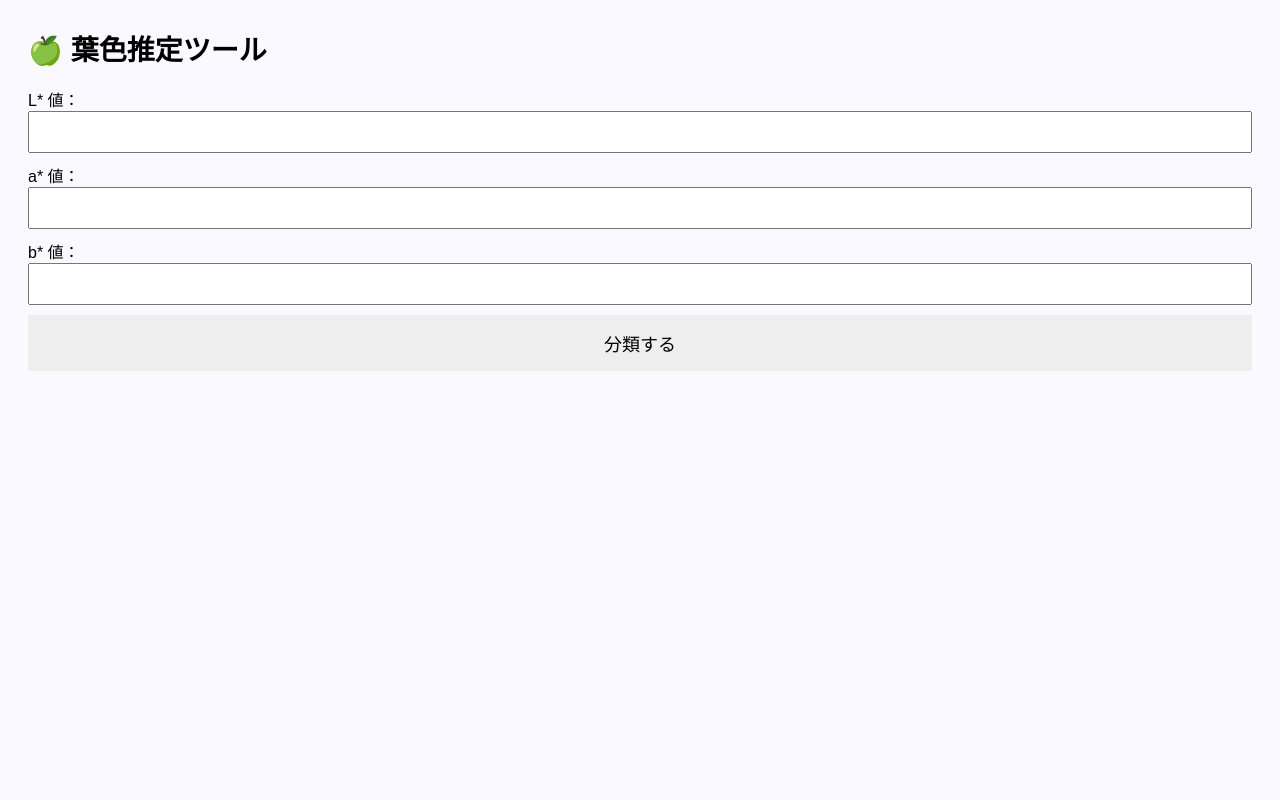
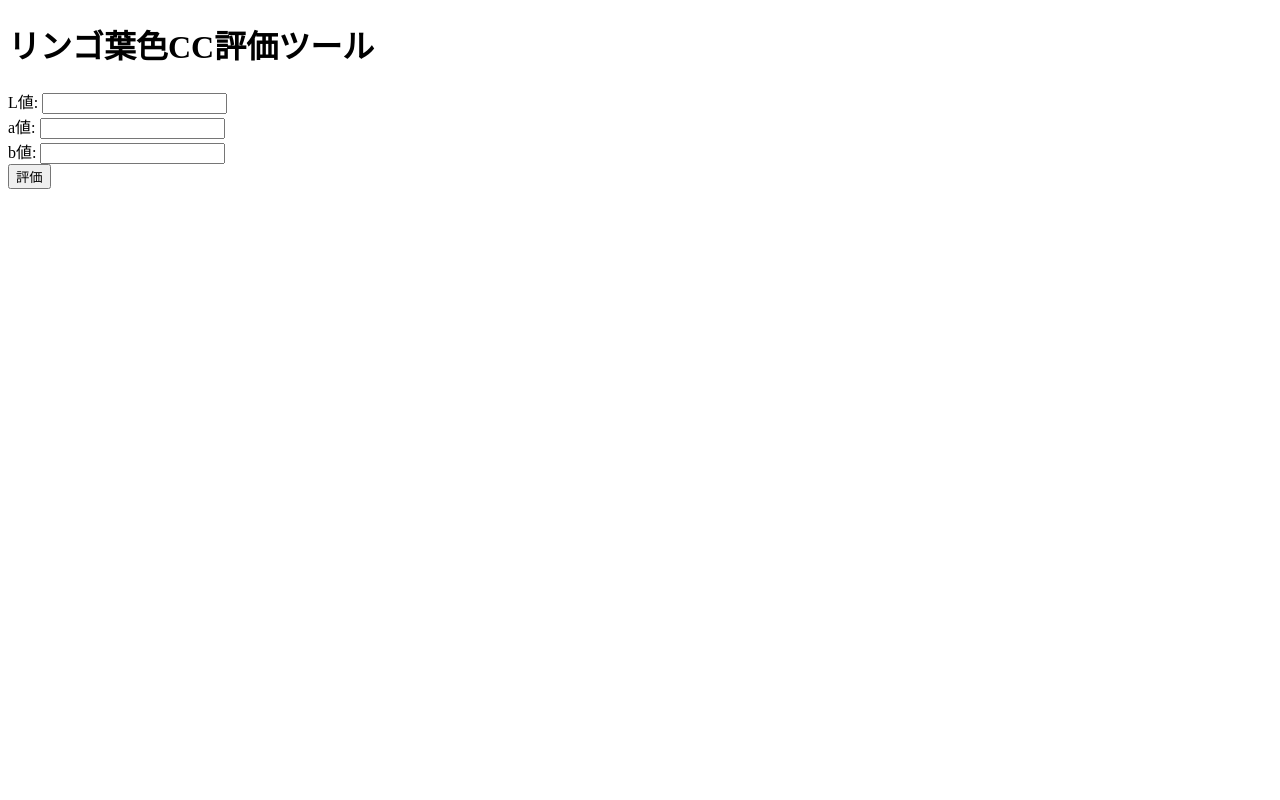
Before and after one commit to frstoyama/apple-color-checker, a Flask app: page / in a window 1280 px wide. Run offline with Flask 3, Linux system fonts and the light colour scheme.

Commit message:
必要なファイルの更新と追加・削除

```diff
--- a/templates/index.html
+++ b/templates/index.html
@@ -1,72 +1,40 @@
-<!DOindeCTYPE html>
+<!DOCTYPE html>
 <html lang="ja">
 <head>
     <meta charset="UTF-8">
-    <title>葉色推定ツール</title>
-    <style>
-        body {
-            font-family: 'Arial', sans-serif;
-            padding: 20px;
-            background-color: #f9f9ff;
-        }
-        h1 {
-            font-size: 28px;
-        }
-        form {
-            margin-bottom: 20px;
-        }
-        input[type="text"] {
-            width: 100%;
-            padding: 10px;
-            margin-bottom: 10px;
-            font-size: 16px;
-        }
-        button {
-            padding: 15px;
-            font-size: 18px;
-            width: 100%;
-            background-color: #eee;
-            border: none;
-            cursor: pointer;
-        }
-        .result {
-            background-color: #eef;
-            padding: 20px;
-            border-radius: 10px;
-            margin-top: 20px;
-            font-size: 16px;
-        }
-        .chart {
-            margin-top: 20px;
-        }
-    </style>
+    <title>リンゴ葉色CC評価ツール</title>
 </head>
 <body>
-    <h1>🍏 葉色推定ツール</h1>
-
+    <h1>リンゴ葉色CC評価ツール</h1>
     <form method="post">
-        <label for="L">L* 値：</label>
-        <input type="text" id="L" name="L" required>
-
-        <label for="a">a* 値：</label>
-        <input type="text" id="a" name="a" required>
-
-        <label for="b">b* 値：</label>
-        <input type="text" id="b" name="b" required>
-
-        <button type="submit">分類する</button>
+        <label for="L">L値:</label>
+        <input type="number" step="0.01" name="L" required><br>
+        <label for="a">a値:</label>
+        <input type="number" step="0.01" name="a" required><br>
+        <label for="b">b値:</label>
+        <input type="number" step="0.01" name="b" required><br>
+        <input type="submit" value="評価">
     </form>
 
-    {% if result %}
-        <div class="result">
-            この葉は <strong>CC値 {{ result.level }}</strong> に最も近いです。<br><br>
-            ΔE（色差） = {{ result.delta_e }}<br>
-            基準Lab値: L*={{ result.ref_lab[0] }}, a*={{ result.ref_lab[1] }}, b*={{ result.ref_lab[2] }}
-        </div>
+    {% if cc_value is not none and cc_value_excel is not none %}
+        <h2>結果</h2>
+        <p>入力値: L={{ input_lab[0] }}, a={{ input_lab[1] }}, b={{ input_lab[2] }}</p>
+        <p>推定CC値（標準値に基づく）: <strong>{{ cc_value }}</strong></p>
+        <p>推定CC値（Excelファイルに基づく）: <strong>{{ cc_value_excel }}</strong></p>
 
-        <div class="chart">
-            <img src="{{ url_for('plot_png') }}" alt="散布図">
-        </div>
+        <h3>ΔE（色差）一覧（標準値）</h3>
+        <ul>
+        {% for level, delta in delta_e_std.items() %}
+            <li>CC{{ level }}: ΔE = {{ delta|round(2) }}</li>
+        {% endfor %}
+        </ul>
+
+        <h3>ΔE（色差）一覧（Excel値）</h3>
+        <ul>
+        {% for level, delta in delta_e_excel.items() %}
+            <li>CC{{ level }}: ΔE = {{ delta|round(2) }}</li>
+        {% endfor %}
+        </ul>
     {% endif %}
 </body>
 </html>
```
